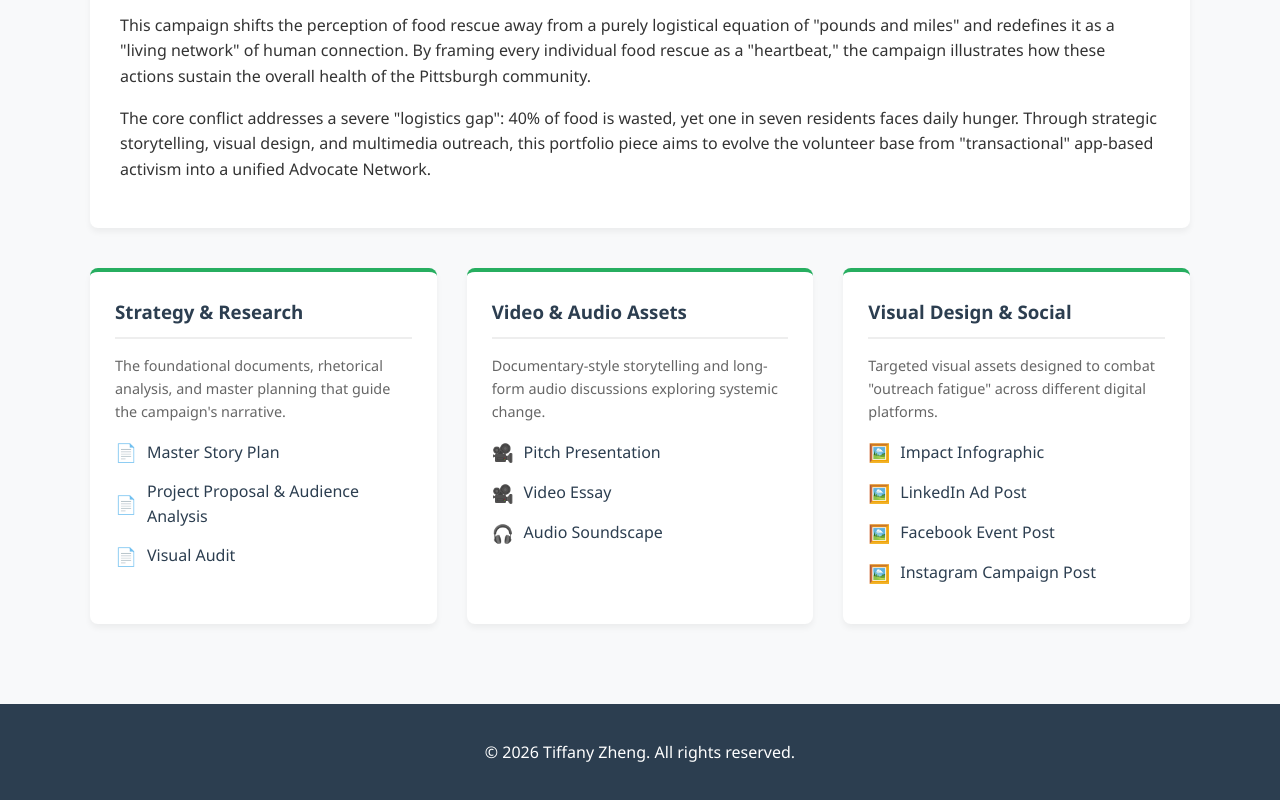
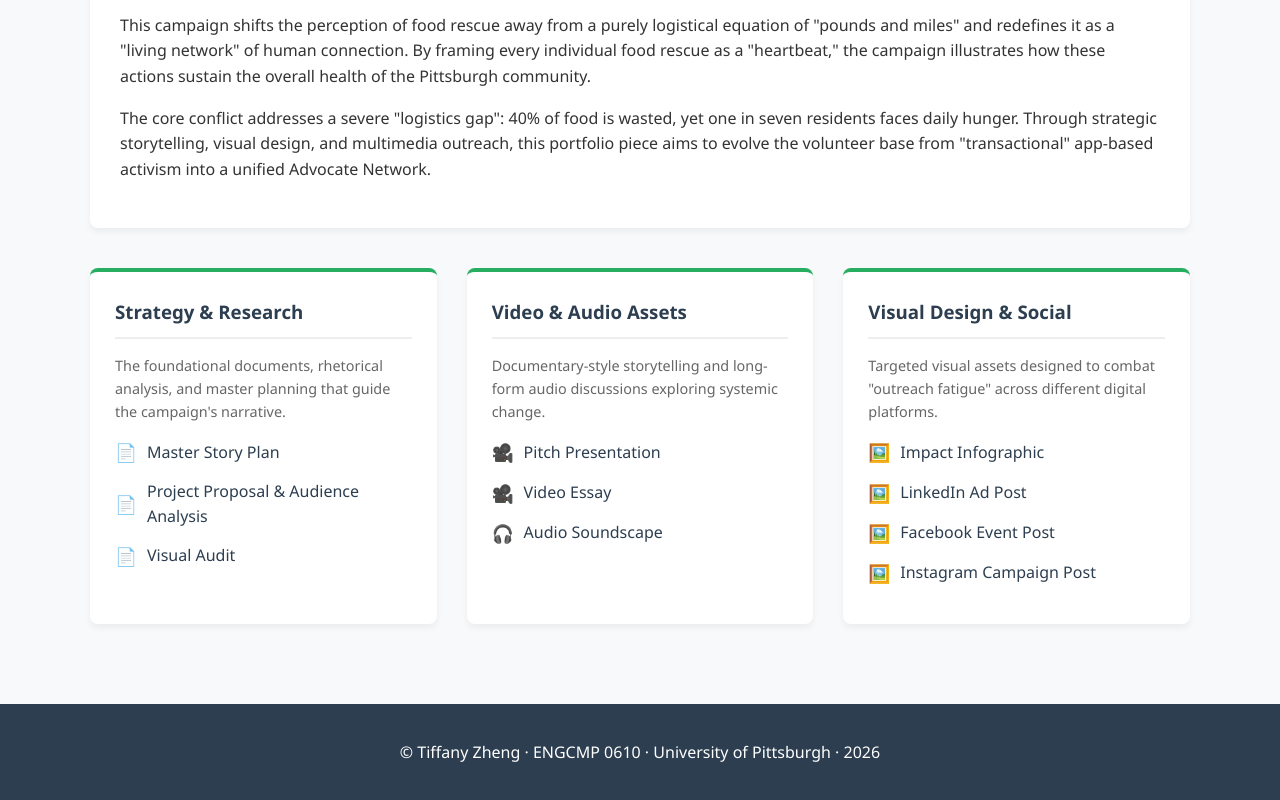
Before and after one commit to tiz90-pitt/412FoodRescuePortfolioWebsite, a plain HTML site: page index.html in a window 1280 px wide. Shown: the part 401-1201 px from the top of the page. Drawn offline with Linux system fonts and the light colour scheme.

Commit message:
Update title and footer content in index.html

```diff
--- a/index.html
+++ b/index.html
@@ -3,7 +3,7 @@
 <head>
     <meta charset="UTF-8">
     <meta name="viewport" content="width=device-width, initial-scale=1.0">
-    <title>Tiffany Zheng | Portfolio</title>
+    <title>Portfolio — 412 Food Rescue</title>
     <style>
         /* Base Styles */
         :root {
@@ -191,7 +191,7 @@
     </div>
 
     <footer>
-        <p>&copy; 2026 Tiffany Zheng. All rights reserved.</p>
+        <p>&copy; Tiffany Zheng · ENGCMP 0610 · University of Pittsburgh · 2026</p>
     </footer>
 
 </body>
```
